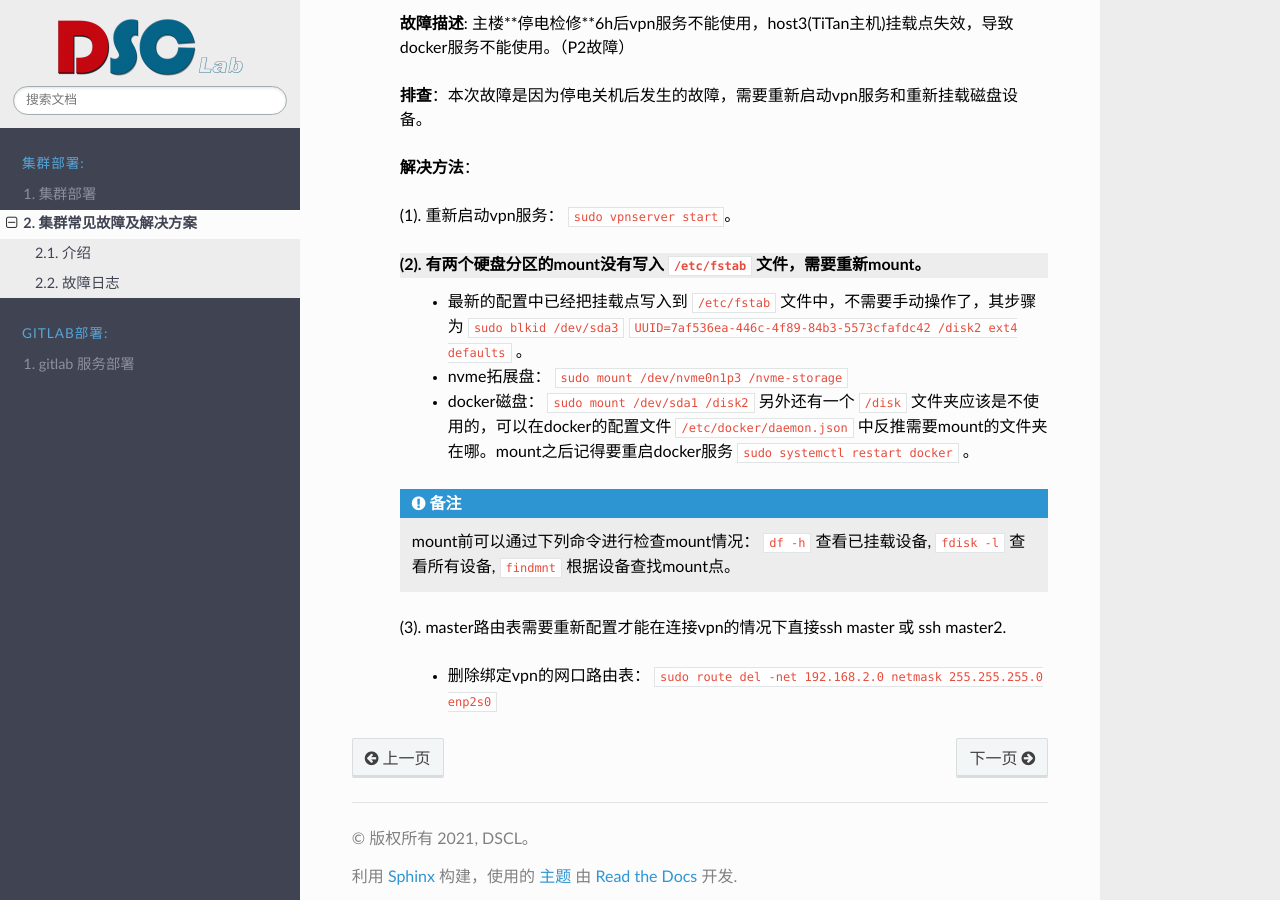
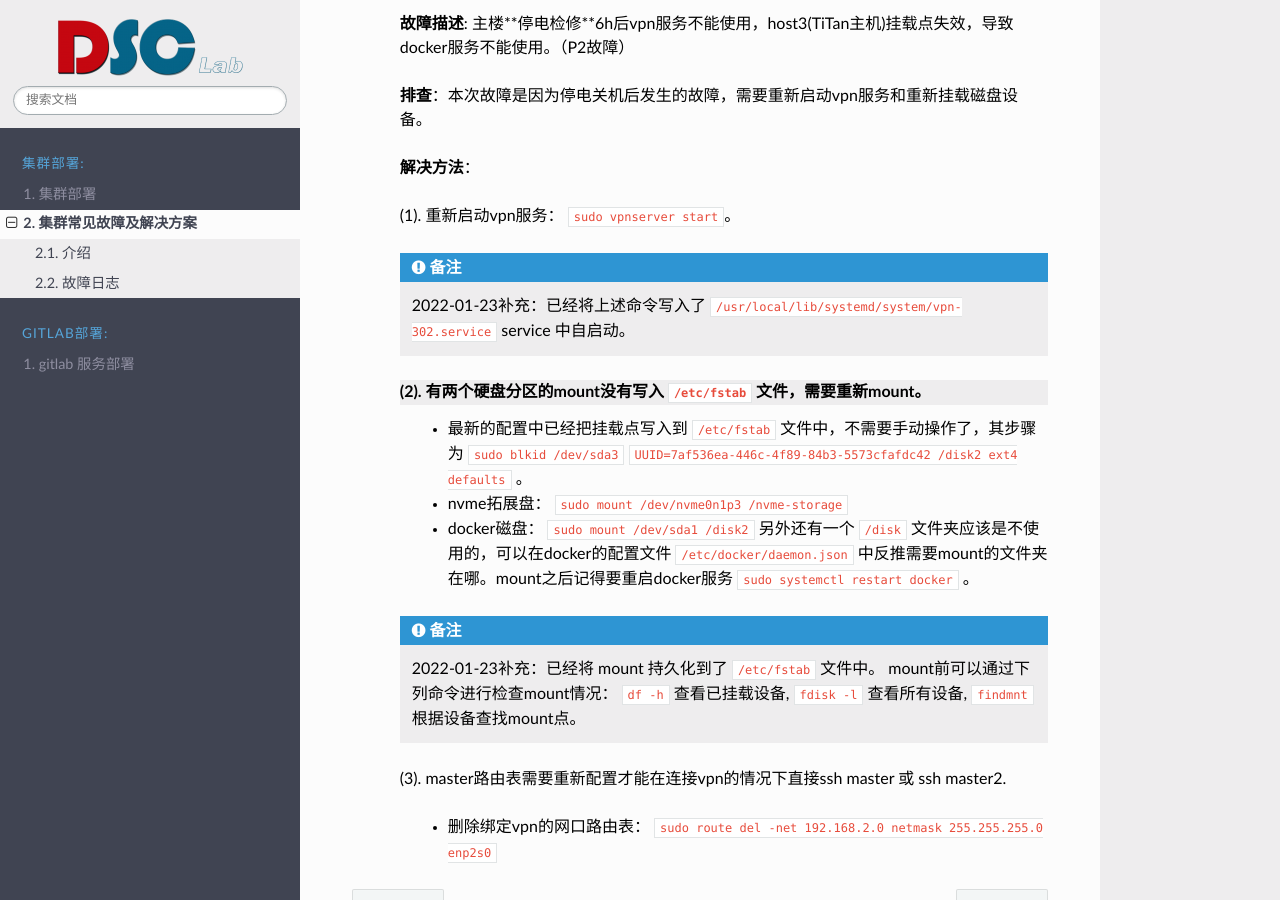
Before and after one commit to CDDSCLab/dscl-docs, a Sphinx documentation site: the page built from source/cluster/deployment/question.rst, in a window 1280 px wide and 900 px high, scrolled down 2781 px. Built offline with Sphinx 7.4.7 and the Read the Docs theme 2.0.0, drawn with Linux system fonts in a browser that asks for light colours; formulas are drawn with MathJax 3.

Commit message:
update 2021-4-25 and 2021-8-2

```diff
--- a/source/cluster/deployment/question.rst
+++ b/source/cluster/deployment/question.rst
@@ -120,6 +120,9 @@
 
     (1). 重新启动vpn服务： ``sudo vpnserver start``。
 
+    .. note::
+        2022-01-23补充：已经将上述命令写入了 ``/usr/local/lib/systemd/system/vpn-302.service`` service 中自启动。
+
     (2). 有两个硬盘分区的mount没有写入 ``/etc/fstab`` 文件，需要重新mount。
         * 最新的配置中已经把挂载点写入到 ``/etc/fstab`` 文件中，不需要手动操作了，其步骤为 ``sudo blkid /dev/sda3`` ``UUID=7af536ea-446c-4f89-84b3-5573cfafdc42 /disk2 ext4 defaults`` 。
 
@@ -128,6 +131,7 @@
         * docker磁盘： ``sudo mount /dev/sda1 /disk2`` 另外还有一个 ``/disk`` 文件夹应该是不使用的，可以在docker的配置文件 ``/etc/docker/daemon.json`` 中反推需要mount的文件夹在哪。mount之后记得要重启docker服务 ``sudo systemctl restart docker`` 。
 
     .. note::
+        2022-01-23补充：已经将 mount 持久化到了 ``/etc/fstab`` 文件中。
         mount前可以通过下列命令进行检查mount情况： ``df -h`` 查看已挂载设备, ``fdisk -l`` 查看所有设备, ``findmnt`` 根据设备查找mount点。
 
     (3). master路由表需要重新配置才能在连接vpn的情况下直接ssh master 或 ssh master2.
```
